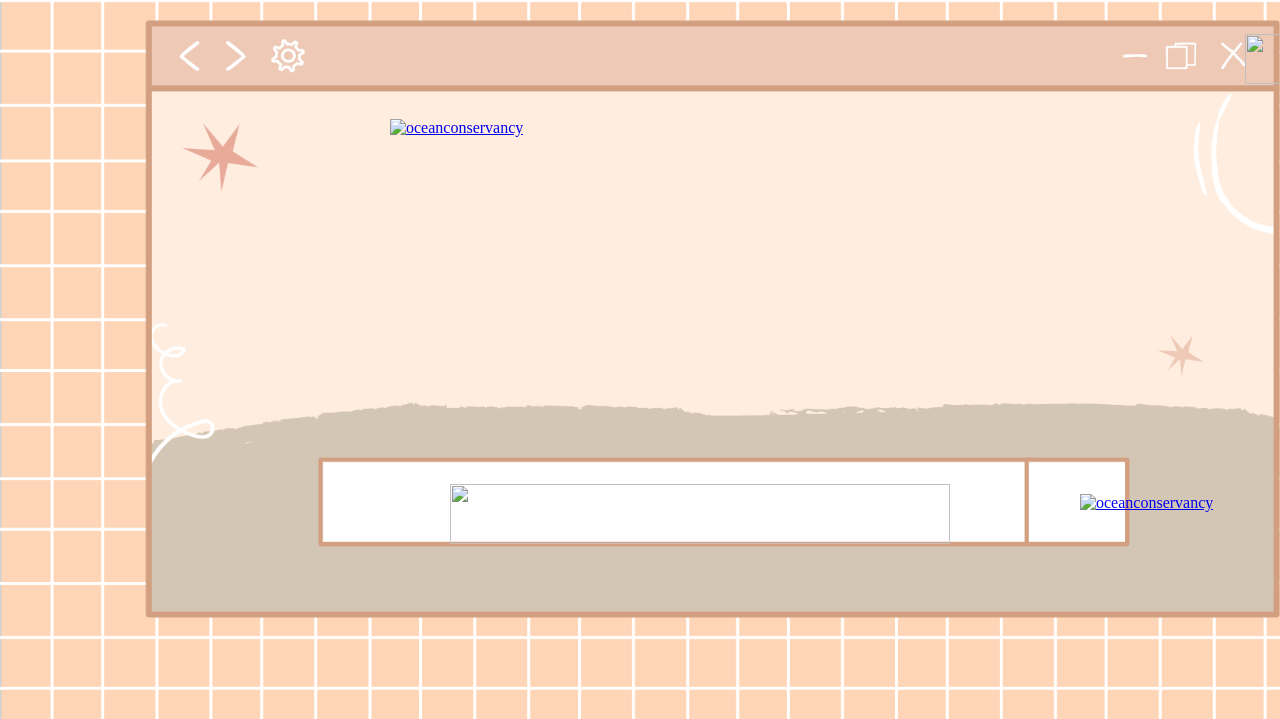
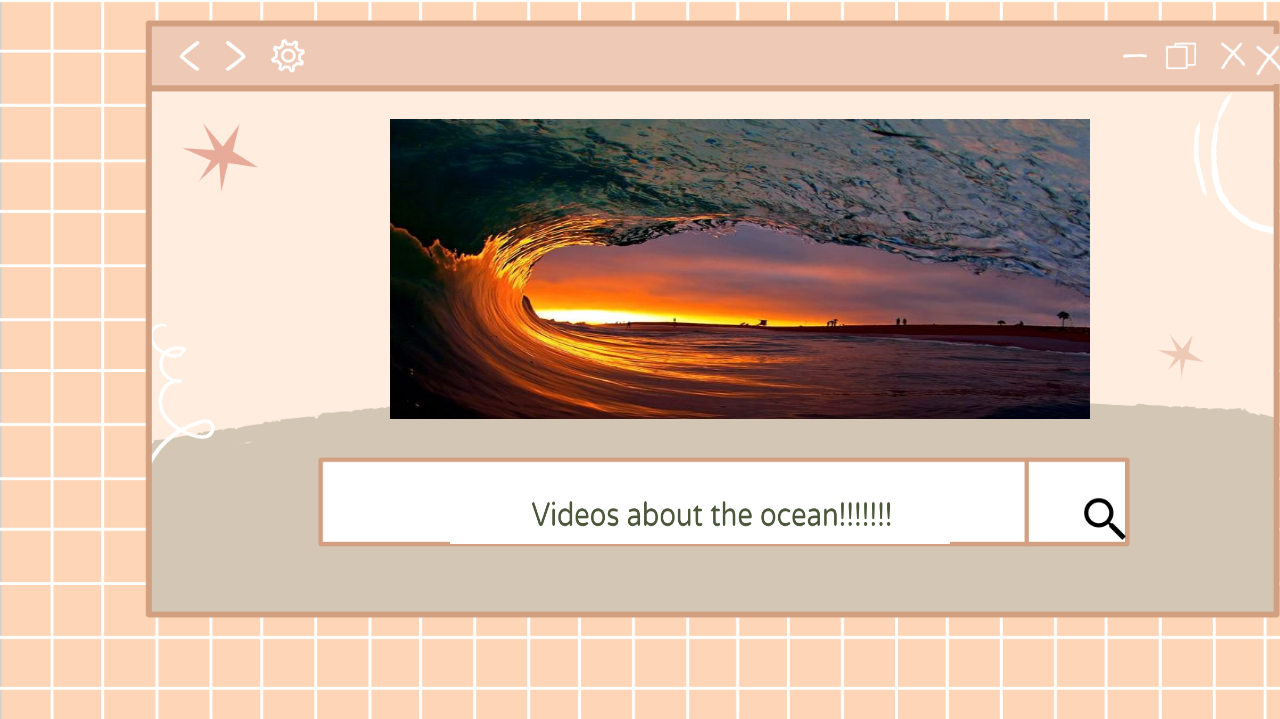
Before and after one commit to Mia010693/oceanconservancy, a plain HTML site: page index.html in a window 1280 px wide. Shown: the part 81-800 px from the top of the page. Drawn offline with Linux system fonts and the light colour scheme; files whose address does not match are found by name.

Commit message:
Update index.html

```diff
--- a/index.html
+++ b/index.html
@@ -14,21 +14,21 @@
 
 
     <a href="https://oceanconservancy.org/" id="centerimage">
-        <img src="images/sea.jpg" alt="oceanconservancy" style="width: 700px;height:300px;">
+        <img src="sea.jpg" alt="oceanconservancy" style="width: 700px;height:300px;">
       </a>
 
     <a href="2 index.html" id="searchimage">
-        <img src="images/search.png" alt="oceanconservancy" style="width: 50px;height:50px;">
+        <img src="search.png" alt="oceanconservancy" style="width: 50px;height:50px;">
       </a>
 
 
 <a id="textimage">
-    <img src="images/text.png" style="width: 500px;height:60px;">
+    <img src="text.png" style="width: 500px;height:60px;">
   </a>
 
 
   <a href="3 index.html" id="crossimage">
-    <img src="images/Cross.png" style="width: 50px;height:50px;">
+    <img src="Cross.png" style="width: 50px;height:50px;">
   </a>
   </body>
   </html>
```
